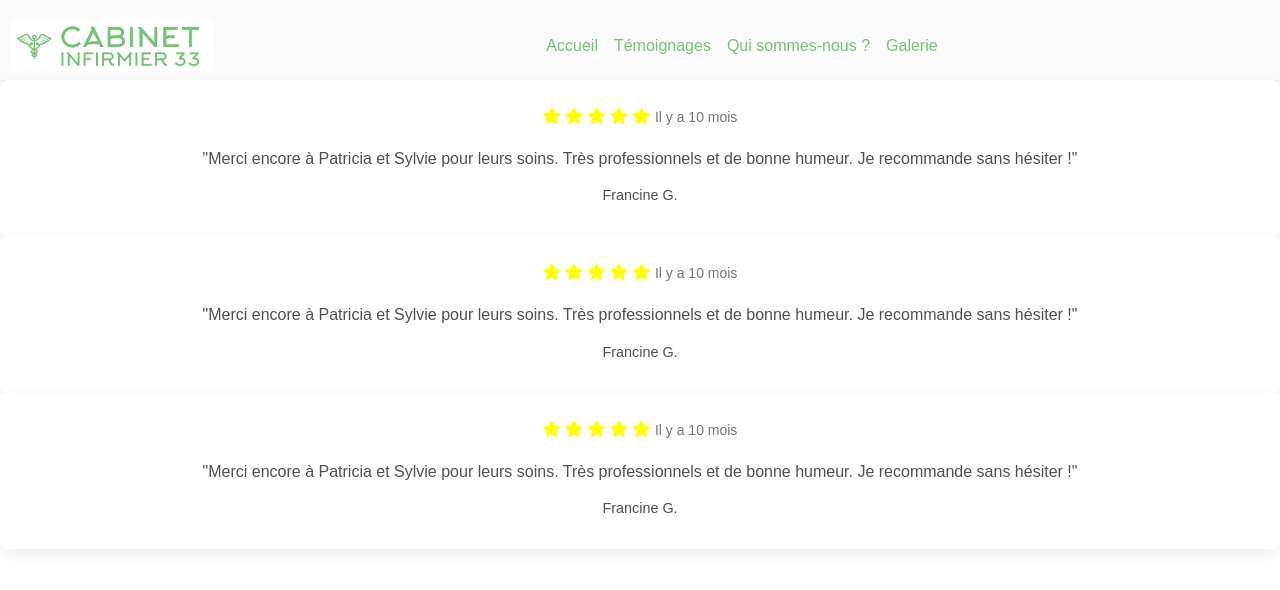
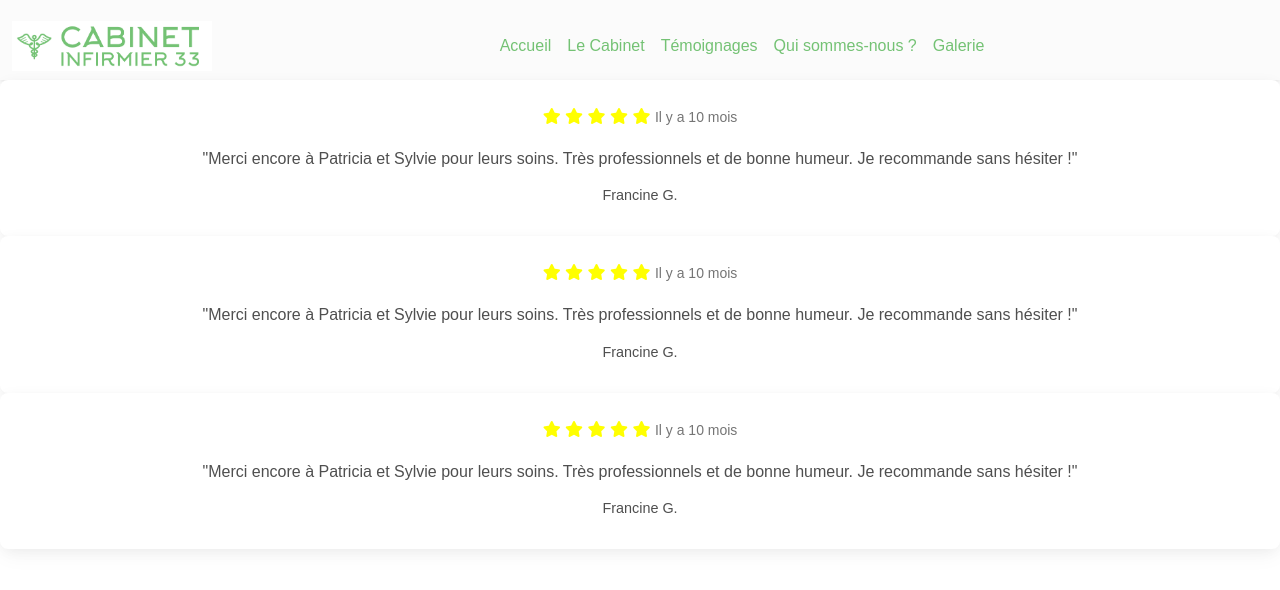
Before and after one commit to Benoit-Hayet/Cabinet-Medical, a React (Vite) app: page /temoignages in a window 1280 px wide. Shown: the top 590 px of the page. Built offline with nearby package versions, Linux system fonts and the light colour scheme.

Commit message:
Add new futur link

```diff
--- a/src/assets/components/Navigation.jsx
+++ b/src/assets/components/Navigation.jsx
@@ -37,6 +37,11 @@ export default function Navigation() {
               </MDBNavbarLink>
             </MDBNavbarItem>
             <MDBNavbarItem>
+            <MDBNavbarLink href='#' style={{ color: '#74C274' }}>
+                Le Cabinet
+              </MDBNavbarLink>
+            </MDBNavbarItem>
+            <MDBNavbarItem>
               <MDBNavbarLink href='/temoignages' style={{ color: '#74C274' }}>
                 Témoignages
               </MDBNavbarLink>
```
